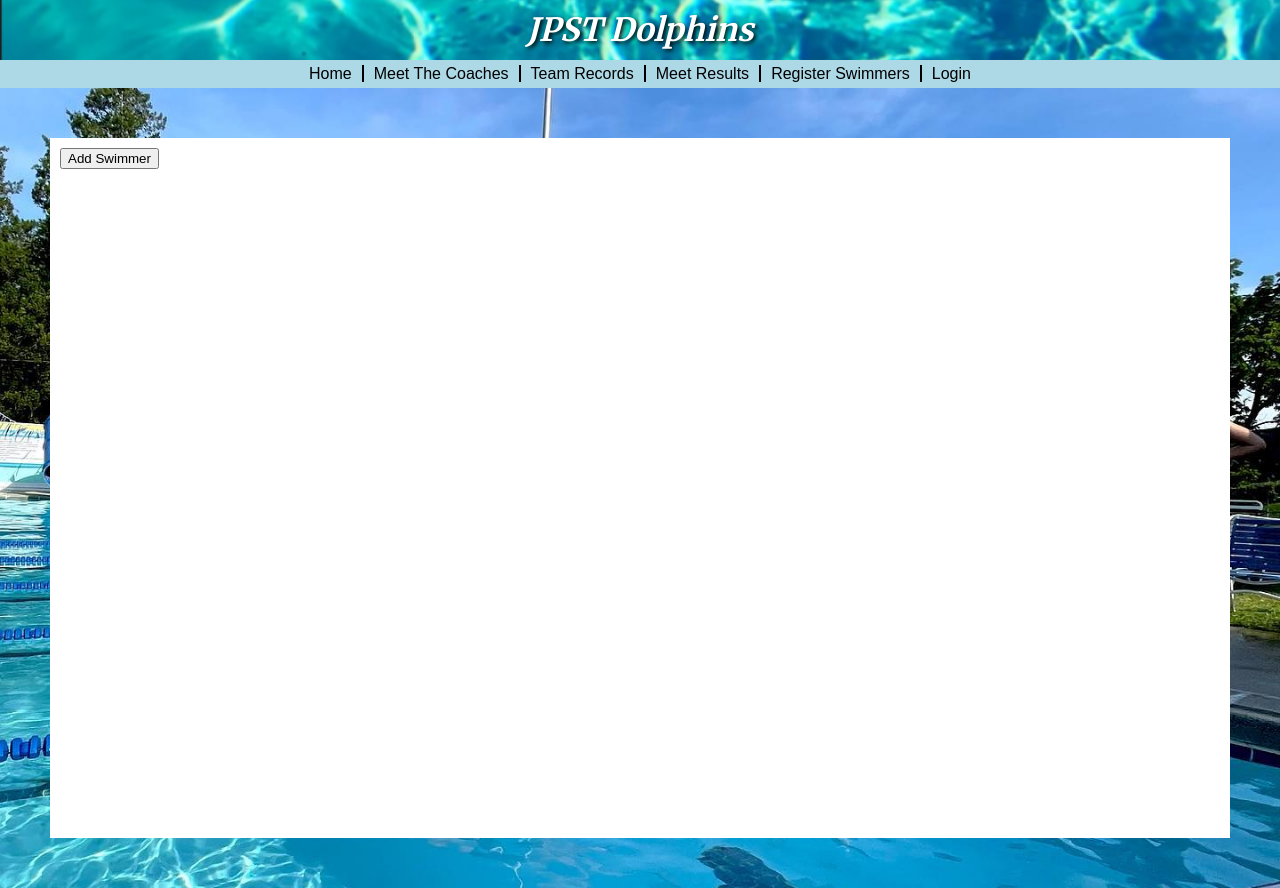
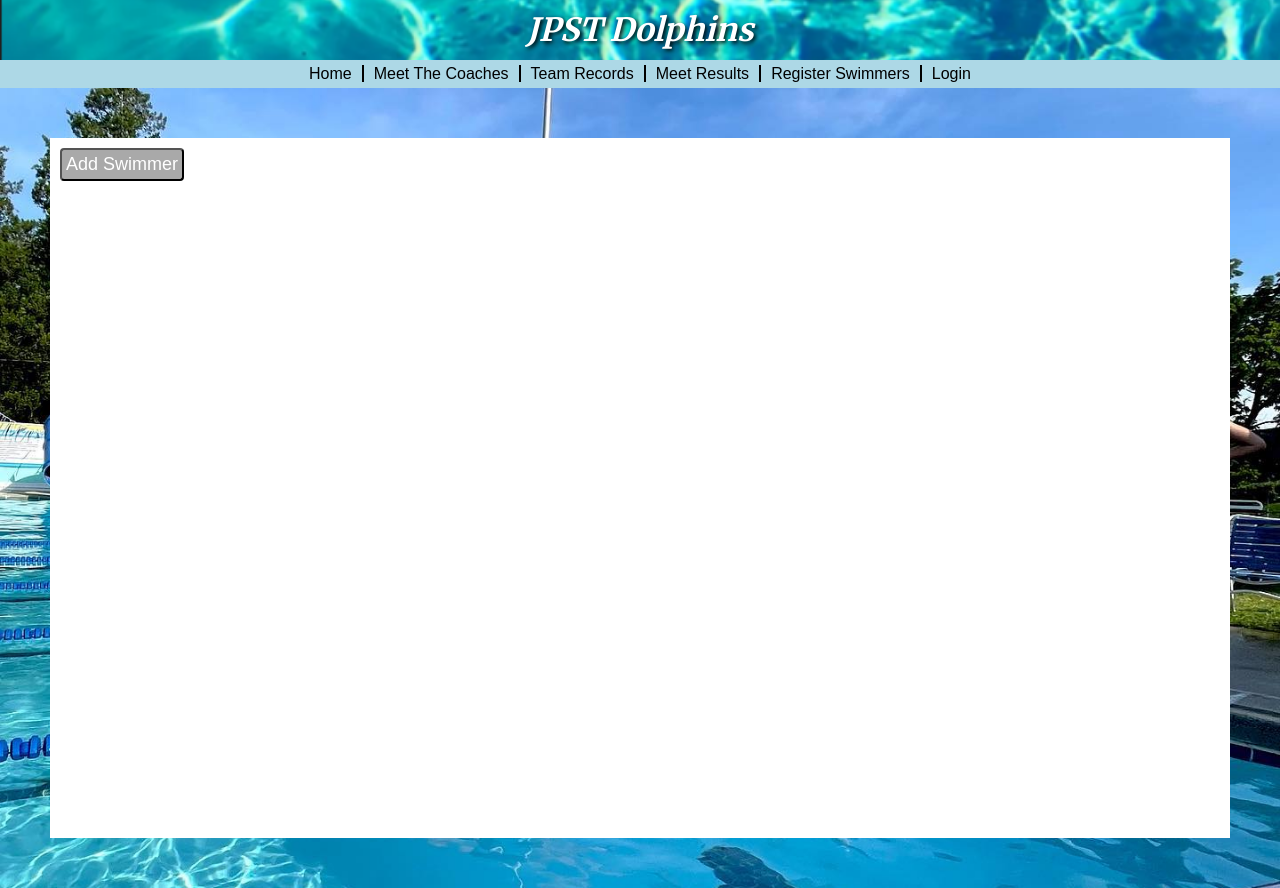
Before and after one commit to zachpfaltzgraff/JPSTWebsite---not-complete, an Angular app: page /register-swimmers in a window 1280 px wide. Built offline with nearby package versions, Linux system fonts and the light colour scheme.

Commit message:
Add button
Modified add button to look better

```diff
--- a/src/app/login-page/login-page.component.css
+++ b/src/app/login-page/login-page.component.css
@@ -48,6 +48,10 @@ button {
     font-size: 18px;
     margin: 10px;
 }
+button:hover {
+    background-color: darkblue;
+    cursor: pointer;
+}
 
 p {
     margin: 10px;
@@ -58,11 +62,6 @@ a {
 }
 a:hover {
     text-decoration: underline;
-}
-
-button:hover {
-    background-color: darkblue;
-    cursor: pointer;
 }
 
 .display-error {
--- a/src/app/register-swimmers/register-swimmers.component.css
+++ b/src/app/register-swimmers/register-swimmers.component.css
@@ -15,4 +15,14 @@
 
 .add-button {
     margin: 10px;
+    background-color: darkgrey;
+    color: white;
+    padding: 4px;
+    border-radius: 4px;
+    font-size: 18px;
+    margin: 10px;
 }
+.add-button:hover {
+    cursor: pointer;
+    background-color: grey;
+}
```
